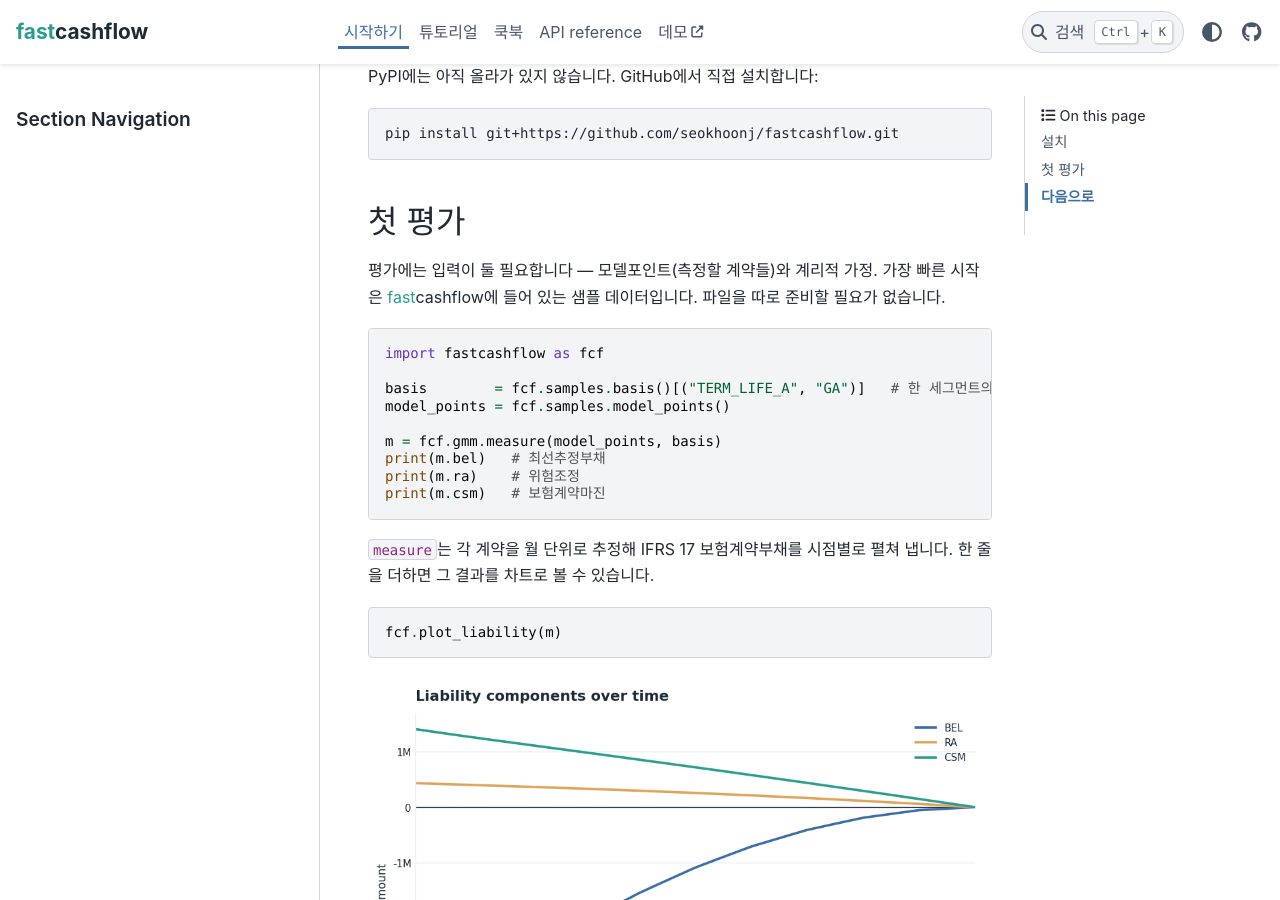
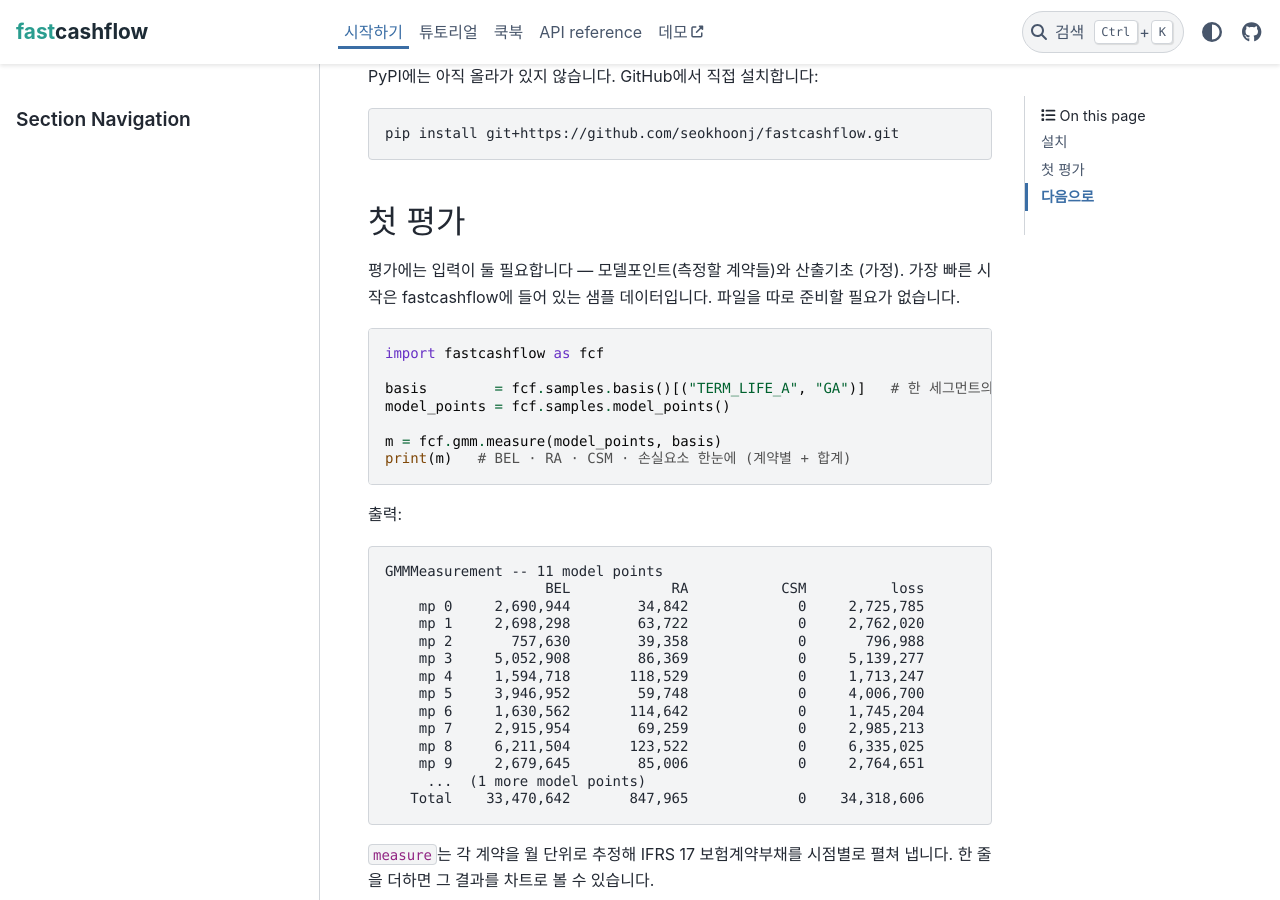
Before and after one commit to seokhoonj/fastcashflow, a Sphinx documentation site: the page built from docs/getting-started.md, in a window 1280 px wide and 900 px high, scrolled down 227 px. Built offline with Sphinx 7.4.7 and the PyData theme 0.15.4, drawn with Linux system fonts in a browser that asks for light colours.

Commit message:
docs: getting-started/index polish — 산출기초, plain name in body, print(m)
- getting-started: 계리적 가정 → 산출기초 (the project's term; the page
  already used 산출기초 a line below).
- index / getting-started: the {{ fcf }} substitution renders the styled
  logo span, which belongs in titles only — spell the product name out
  ("fastcashflow") in body prose. Titles keep {{ fcf }}.
- getting-started first valuation: print(m) (clean GMMMeasurement table)
  with an output block, instead of three raw per-quantity arrays.

````diff
--- a/docs/getting-started.md
+++ b/docs/getting-started.md
@@ -10,8 +10,8 @@ pip install git+https://github.com/seokhoonj/fastcashflow.git
 
 ## 첫 평가
 
-평가에는 입력이 둘 필요합니다 — 모델포인트(측정할 계약들)와 계리적
-가정. 가장 빠른 시작은 {{ fcf }}에 들어 있는 샘플 데이터입니다.
+평가에는 입력이 둘 필요합니다 — 모델포인트(측정할 계약들)와 산출기초
+(가정). 가장 빠른 시작은 fastcashflow에 들어 있는 샘플 데이터입니다.
 파일을 따로 준비할 필요가 없습니다.
 
 ```python
@@ -21,9 +21,26 @@ basis        = fcf.samples.basis()[("TERM_LIFE_A", "GA")]   # 한 세그먼트
 model_points = fcf.samples.model_points()
 
 m = fcf.gmm.measure(model_points, basis)
-print(m.bel)   # 최선추정부채
-print(m.ra)    # 위험조정
-print(m.csm)   # 보험계약마진
+print(m)   # BEL · RA · CSM · 손실요소 한눈에 (계약별 + 합계)
+```
+
+출력:
+
+```text
+GMMMeasurement -- 11 model points
+                   BEL            RA           CSM          loss
+    mp 0     2,690,944        34,842             0     2,725,785
+    mp 1     2,698,298        63,722             0     2,762,020
+    mp 2       757,630        39,358             0       796,988
+    mp 3     5,052,908        86,369             0     5,139,277
+    mp 4     1,594,718       118,529             0     1,713,247
+    mp 5     3,946,952        59,748             0     4,006,700
+    mp 6     1,630,562       114,642             0     1,745,204
+    mp 7     2,915,954        69,259             0     2,985,213
+    mp 8     6,211,504       123,522             0     6,335,025
+    mp 9     2,679,645        85,006             0     2,764,651
+     ...  (1 more model points)
+   Total    33,470,642       847,965             0    34,318,606
 ```
 
 `measure`는 각 계약을 월 단위로 추정해 IFRS 17 보험계약부채를 시점별로
````
Also changed, not shown: docs/index.md (+1 -1 lines).
